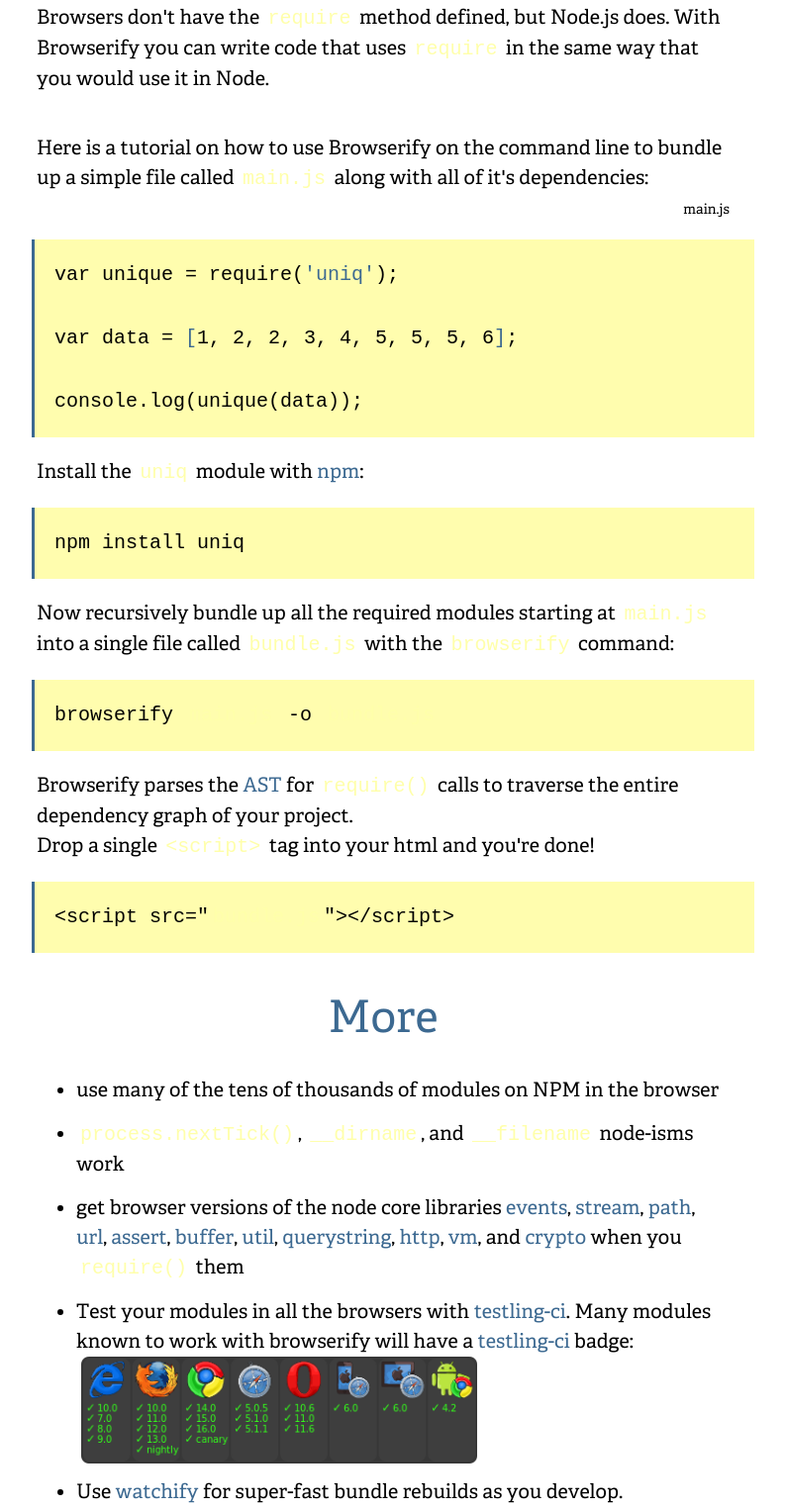
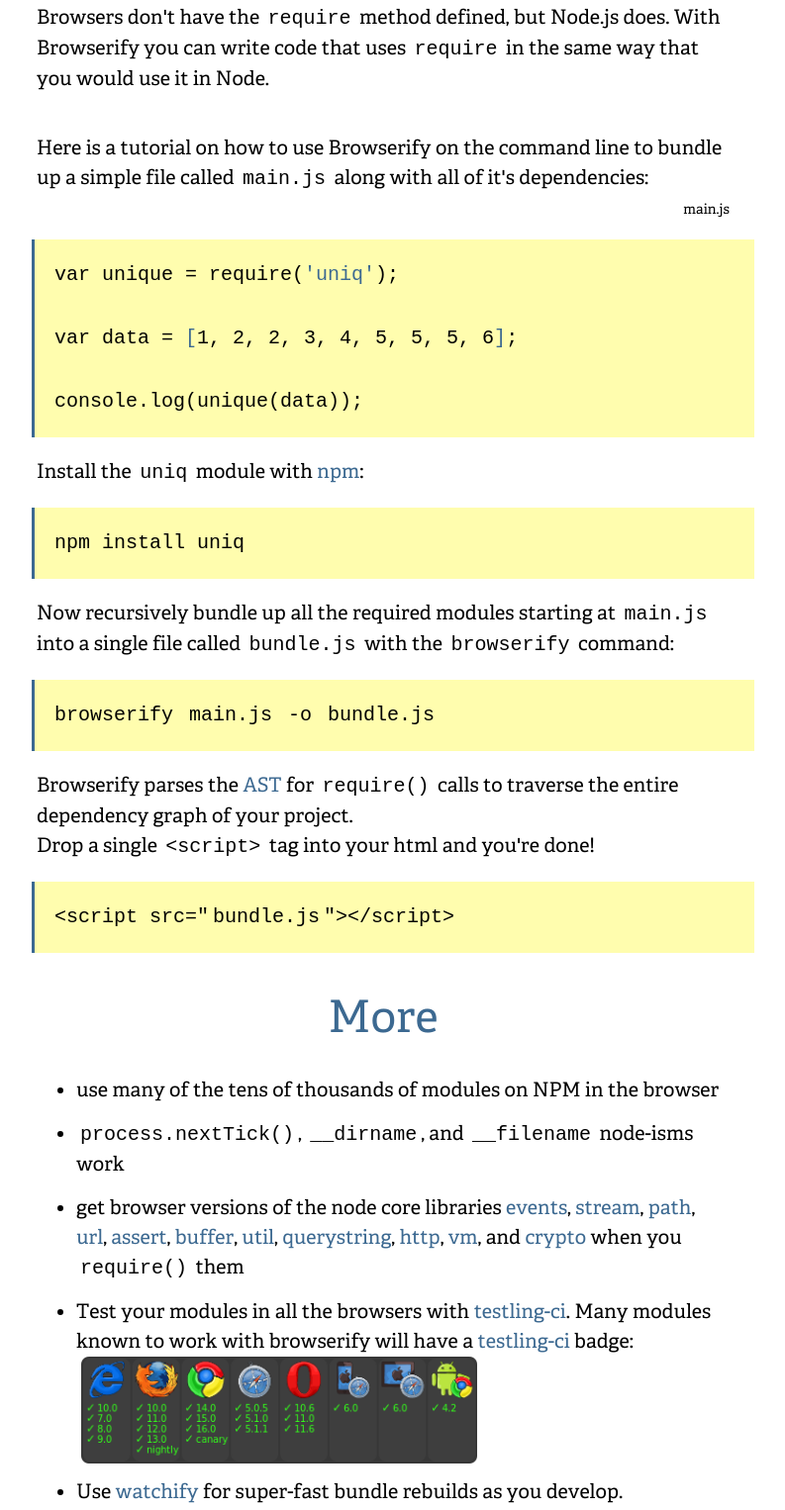
Before and after one commit to browserify/browserify-website, a website: page index.html in a window 1280 px wide. Shown: the part 1461-2987 px from the top of the page at 99% size, without its empty margins (253-1046 px from the left). Drawn offline with Linux system fonts and the light colour scheme.

Commit message:
Gold to yellow

```diff
--- a/index.html
+++ b/index.html
@@ -59,8 +59,8 @@
          <h2 class="subtitle">Bundle up your first module</h2>
       </header>
       <div class="content">
-        <p>Browsers don't have the <span class="gold">require</span> method defined, but Node.js does. With Browserify you can write code that uses <span class="gold">require</span> in the same way that you would use it in Node.</p>
-        <p>Here is a tutorial on how to use Browserify on the command line to bundle up a simple file called <span class="gold">main.js</span> along with all of it's dependencies:</p>
+        <p>Browsers don't have the <span class="yellow">require</span> method defined, but Node.js does. With Browserify you can write code that uses <span class="yellow">require</span> in the same way that you would use it in Node.</p>
+        <p>Here is a tutorial on how to use Browserify on the command line to bundle up a simple file called <span class="yellow">main.js</span> along with all of it's dependencies:</p>
         <div class="filename">main.js</div>
 <pre class="code">var unique = <span class="require">require(<span class="string">'uniq'</span>)</span>;
 
@@ -69,26 +69,27 @@
 console.log(unique(data));
 </pre>
         <div class="step">
-          Install the <span class="gold">uniq</span> module with <a href="https://npmjs.org">npm</a>:
+          Install the <span class="yellow">uniq</span> module with <a href="https://npmjs.org">npm</a>:
         </div>
 
         <pre class="code"><span class="blue">npm</span> install uniq</pre>
 
         <div class="step">
-          Now recursively bundle up all the required modules starting at <span class="gold">main.js</span> into a single file called <span class="gold">bundle.js</span> with the <span class="gold">browserify</span> command:
+          Now recursively bundle up all the required modules starting at <span class="yellow">main.js</span> into a single file called <span class="yellow">bundle.js</span> with the <span class="yellow">browserify</span> command:
         </div>
 
-        <pre class="code"><span class="blue">browserify</span> <span class="gold">main.js</span> -o <span class="gold">bundle.js</span></pre>
+        <pre class="code"><span class="blue">browserify</span> <span class="yellow">main.js</span> -o <span class="yellow">bundle.js</span></pre>
 
         <div class="step">
-          Browserify parses the <a href="https://en.wikipedia.org/wiki/Abstract_syntax_tree">AST</a> for <span class="gold">require()</span> calls to traverse the entire dependency graph of your project.
+          Browserify parses the <a href="https://en.wikipedia.org/wiki/Abstract_syntax_tree">AST</a> for <span class="yellow">require()</span> calls to traverse the entire dependency graph of your project.
         </div>
 
+
         <div class="step">
-          Drop a single <span class="gold">&lt;script&gt;</span> tag into your html and you're done!
+          Drop a single <span class="yellow">&lt;script&gt;</span> tag into your html and you're done!
         </div>
 
-        <pre class="code"><span class="blue">&lt;script</span> src="<span class="gold">bundle.js</span>"<span class="blue">&gt;&lt;/script&gt;</span></pre>
+        <pre class="code"><span class="blue">&lt;script</span> src="<span class="yellow">bundle.js</span>"<span class="blue">&gt;&lt;/script&gt;</span></pre>
 
         <h3><a name="more" href="#more">More</a></h3>
 
@@ -98,9 +99,9 @@
               use many of the tens of thousands of modules on NPM in the browser
             </li>
             <li>
-              <span class="gold">process.nextTick()</span>,
-              <span class="gold">__dirname</span>,
-              and <span class="gold">__filename</span>
+              <span class="yellow">process.nextTick()</span>,
+              <span class="yellow">__dirname</span>,
+              and <span class="yellow">__filename</span>
               node-isms work
             </li>
             <li>
@@ -117,7 +118,7 @@
               <a href="https://github.com/substack/vm-browserify">vm</a>,
               and
               <a href="https://github.com/dominictarr/crypto-browserify">crypto</a>
-              when you <span class="gold">require()</span> them
+              when you <span class="yellow">require()</span> them
             </li>
             <li>
               Test your modules in all the browsers with
@@ -137,7 +138,7 @@
           <h3><a name="community" href="#community">Community</a></h3>
 
           <div class="step">
-            Join <span class="gold">irc.freenode.net/#browserify</span> for help, or tweet <a href="http://twitter.com/browserify">@browserify</a>.
+            Join <span class="yellow">irc.freenode.net/#browserify</span> for help, or tweet <a href="http://twitter.com/browserify">@browserify</a>.
           </div>
         </div>
       </div>
```
